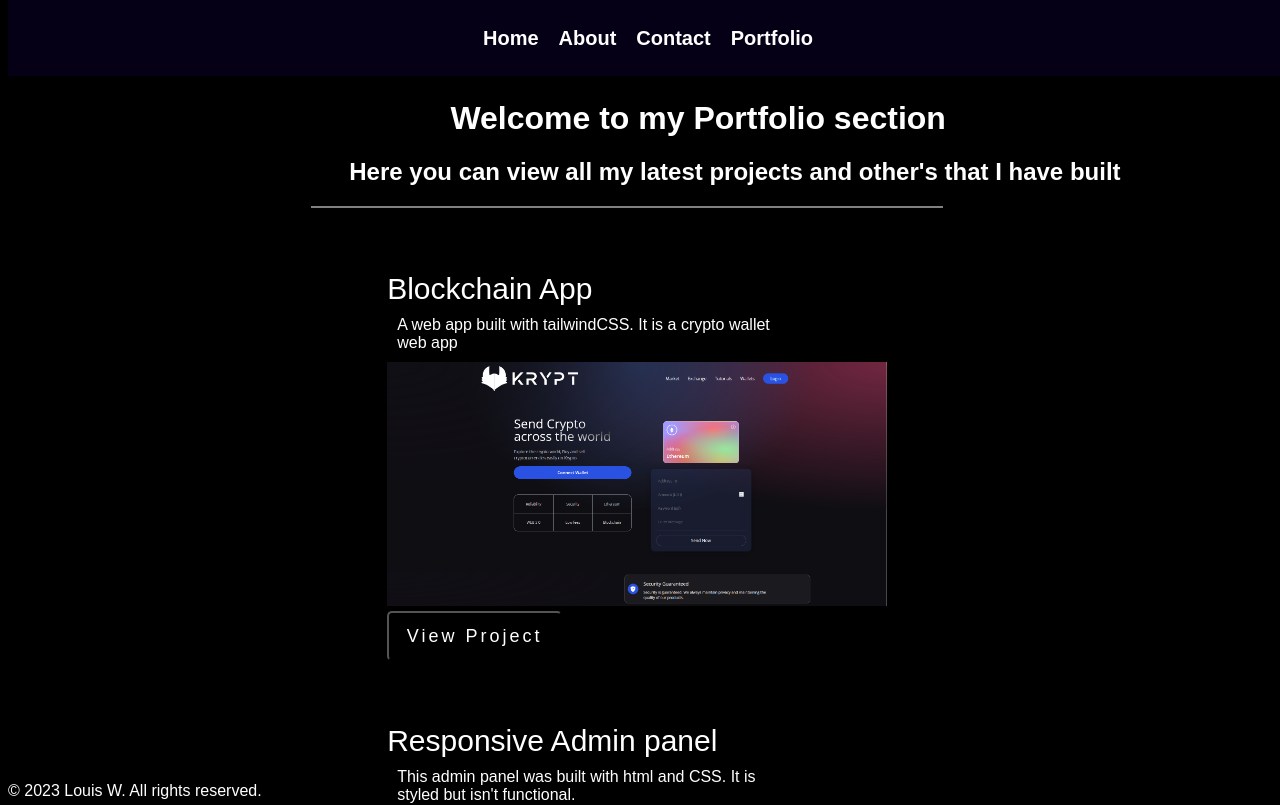
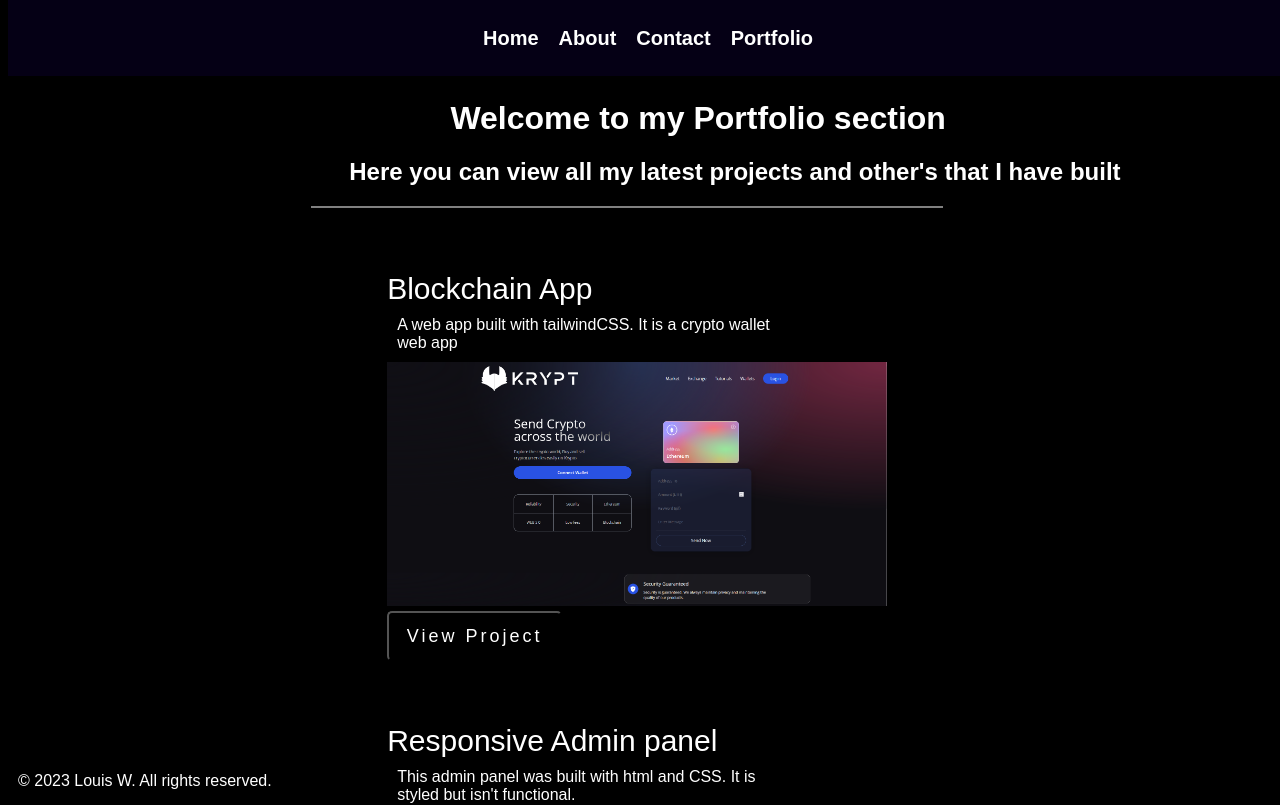
Before and after one commit to LouisWdev/Louis-react-portfolio, a React (Vite) app: page /Portfolio in a window 1280 px wide. Shown: the top 805 px of the page. Built offline with nearby package versions, Linux system fonts and the light colour scheme.

Commit message:
made styling changes to the footer

```diff
--- a/src/components/Footer.tsx
+++ b/src/components/Footer.tsx
@@ -6,6 +6,8 @@ const FooterContainer = styled.div`
      align-items: center;
      background-color: transparent;
      bottom: 0%;
+     margin-bottom: 10px;
+     margin-left: 10px;
 `;
 
 const Text = styled.div`
```
